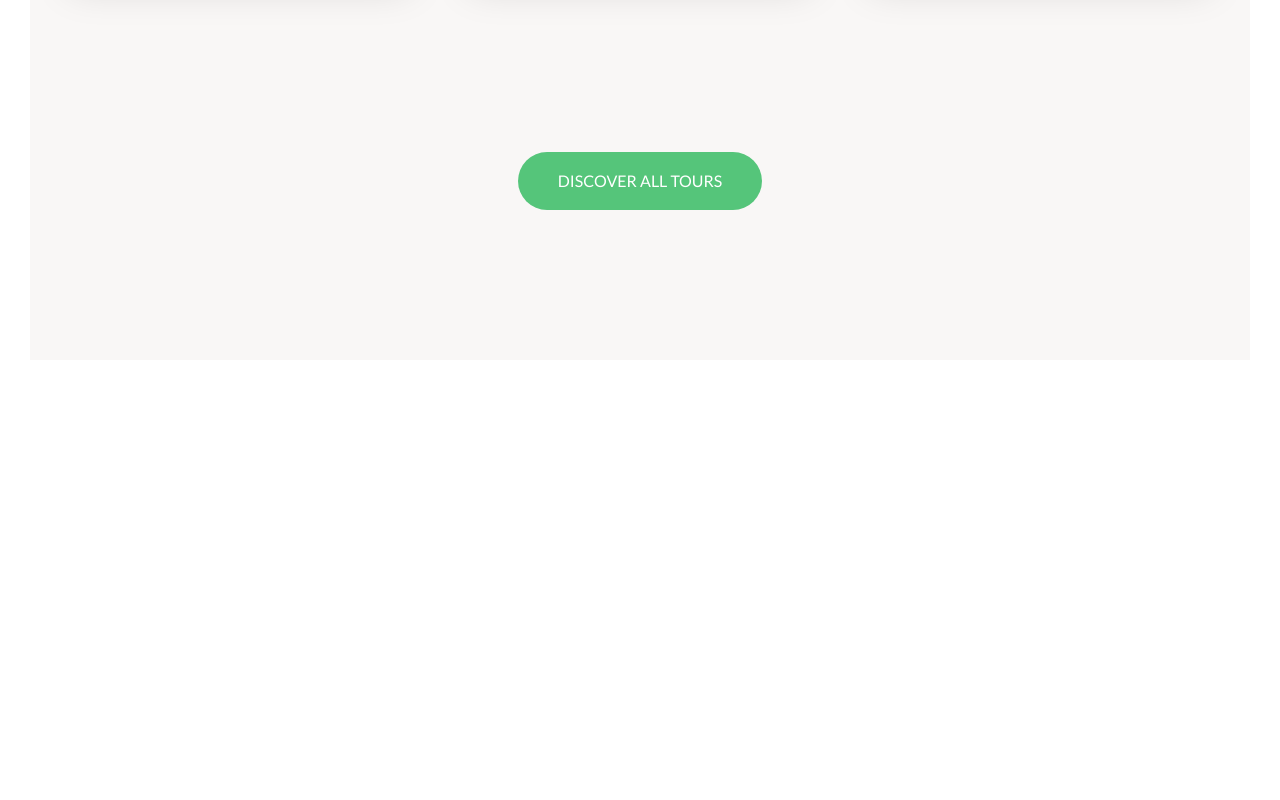
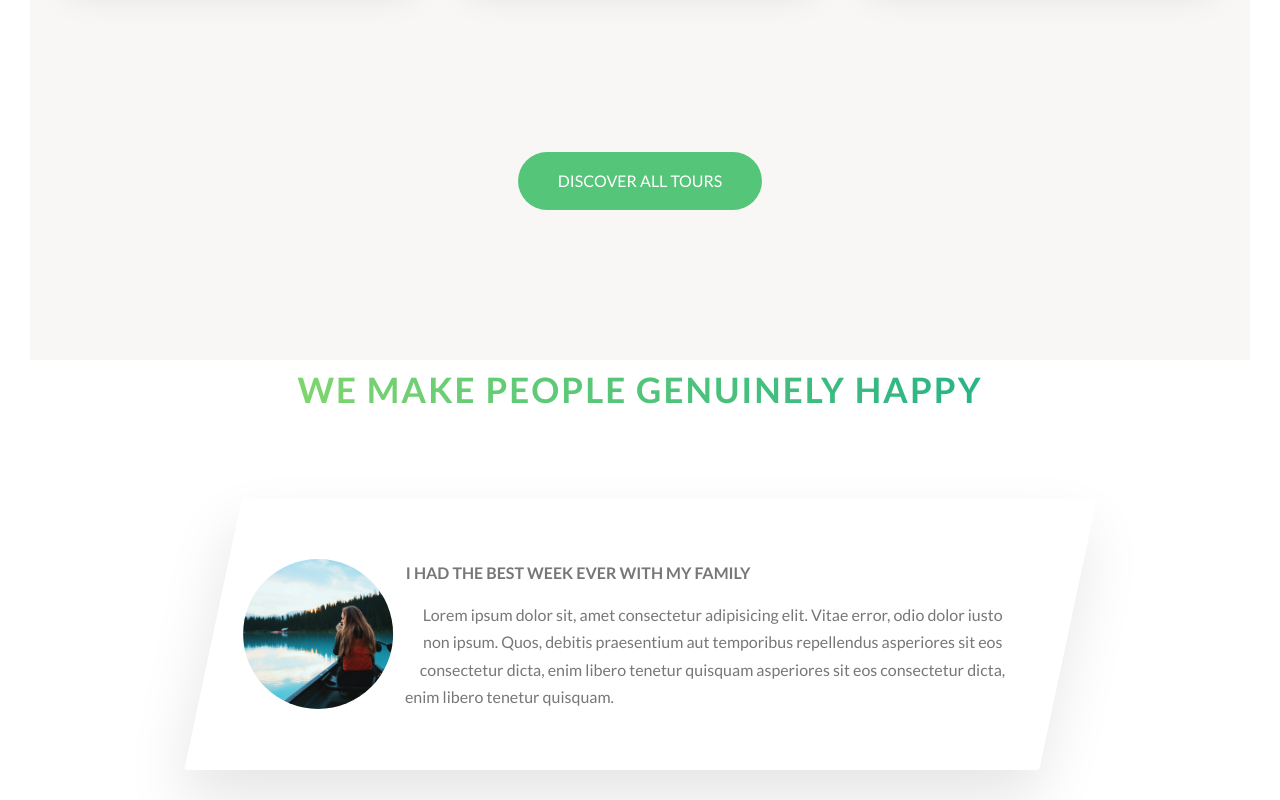
Before and after one commit to Ancientshield/advanced-css-course, a website: page Natours/starter/index.html in a window 1280 px wide. Shown: the part 3169-3969 px from the top of the page. Before the commit the page ends 3559 px from the top, so only its background shows below. Drawn offline with Linux system fonts and the light colour scheme.

Commit message:
Budling story section

```diff
--- a/Natours/starter/index.html
+++ b/Natours/starter/index.html
@@ -228,6 +228,34 @@
 					<a href="#" class="btn btn--green">Discover all tours</a>
 				</div>
 			</section>
+			<section class="section-stories">
+				<div class="u-center-text u-margin-bottom-big">
+					<h2 class="heading-secondary">We make people genuinely happy</h2>
+				</div>
+				<div class="row">
+					<div class="story">
+						<figure class="story__shape">
+							<img
+								class="story__img"
+								src="img/nat-8.jpg"
+								alt="Person on a tour"
+							/>
+						</figure>
+						<div class="story__text">
+							<h3 class="heading-tertiary u-margin-bottom-small">
+								I had the best week ever with my family
+							</h3>
+							<p>
+								Lorem ipsum dolor sit, amet consectetur adipisicing elit. Vitae
+								error, odio dolor iusto non ipsum. Quos, debitis praesentium aut
+								temporibus repellendus asperiores sit eos consectetur dicta,
+								enim libero tenetur quisquam asperiores sit eos consectetur
+								dicta, enim libero tenetur quisquam.
+							</p>
+						</div>
+					</div>
+				</div>
+			</section>
 		</main>
 	</body>
 </html>
--- /dev/null
+++ b/Natours/starter/sass/components/_story.scss
@@ -0,0 +1,33 @@
+.story {
+	width: 75%;
+	margin: 0 auto;
+	box-shadow: 0 3rem 6rem rgba($color-black, 0.1);
+	background-color: $color-white;
+	border-radius: 3px;
+	padding: 6rem;
+	font-size: $default-font-size;
+	transform: skewX(-12deg);
+
+	& > * {
+		transform: skewX(12deg);
+	}
+
+	&__shape {
+		width: 15rem;
+		height: 15rem;
+		float: left;
+		--webkit-shape-outside: circle(50% at 50% 50%);
+		shape-outside: circle(50% at 50% 50%);
+		-webkit-clip-path: circle(50% at 50% 50%);
+		clip-path: circle(50% at 50% 50%);
+		transform: translateX(-3rem) skewX(12deg);
+	}
+
+	&__img {
+		height: 100%;
+	}
+
+	&__text {
+		transform: skewX(12deg);
+	}
+}
--- a/Natours/starter/sass/main.scss
+++ b/Natours/starter/sass/main.scss
@@ -11,6 +11,7 @@
 @import 'components/card';
 @import 'components/compositions';
 @import 'components/feature-box';
+@import 'components/story';
 
 @import 'layout/grid';
 @import 'layout/header';
--- a/Natours/starter/sass/pages/_home.scss
+++ b/Natours/starter/sass/pages/_home.scss
@@ -26,3 +26,14 @@
 	padding: 25rem 0 15rem 0;
 	margin-top: -10rem;
 }
+
+section-stories {
+	padding: 15rem 0;
+	background-image: linear-gradient(
+			to right bottom,
+			rgba($color-secondary-light, 0.8),
+			rgba($color-secondary-dark, 0.8)
+		),
+		url(../img/nat-10.jpg);
+	background-size: cover;
+}
```
Also changed, not shown: Natours/starter/css/style.css.
